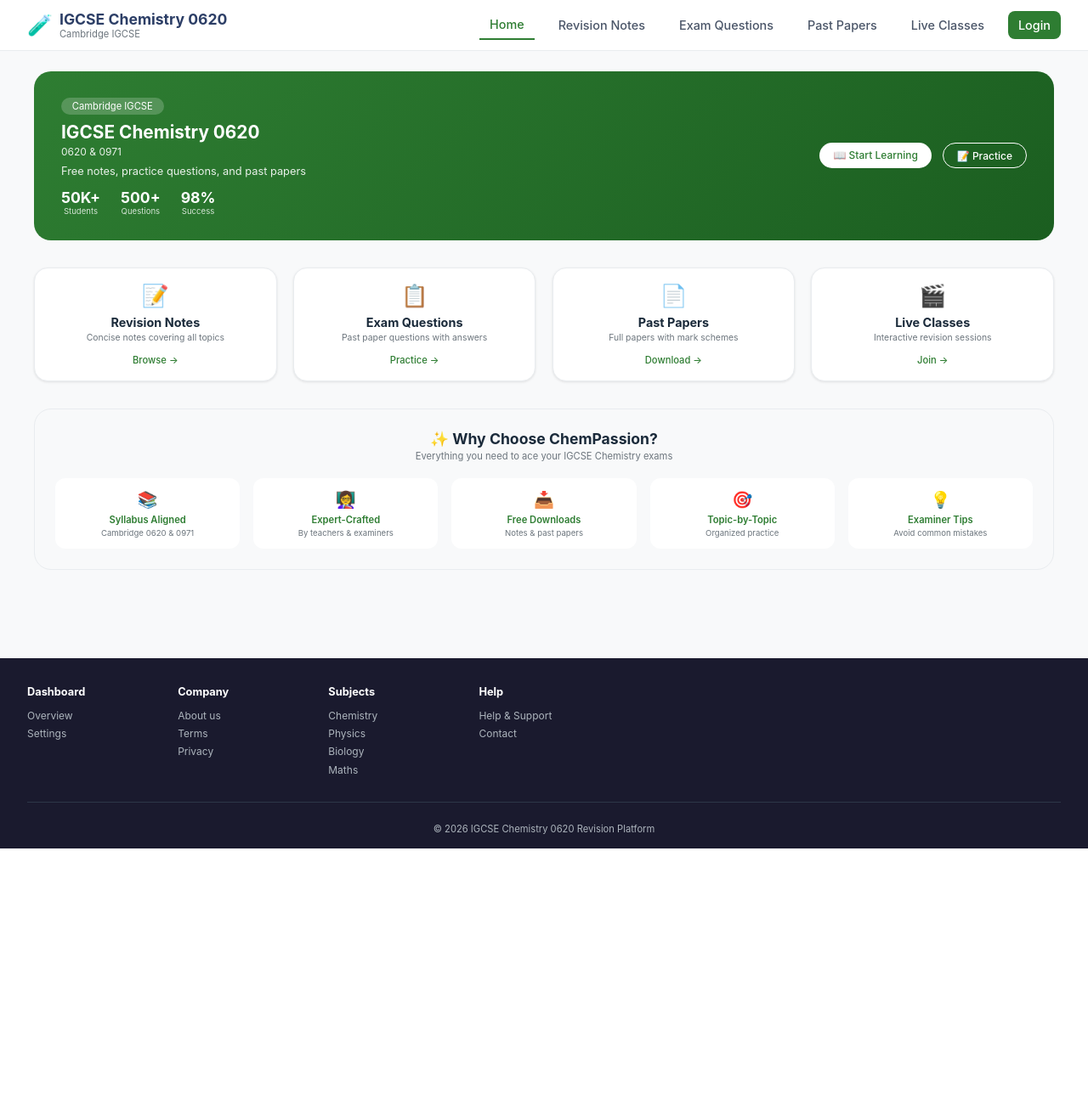
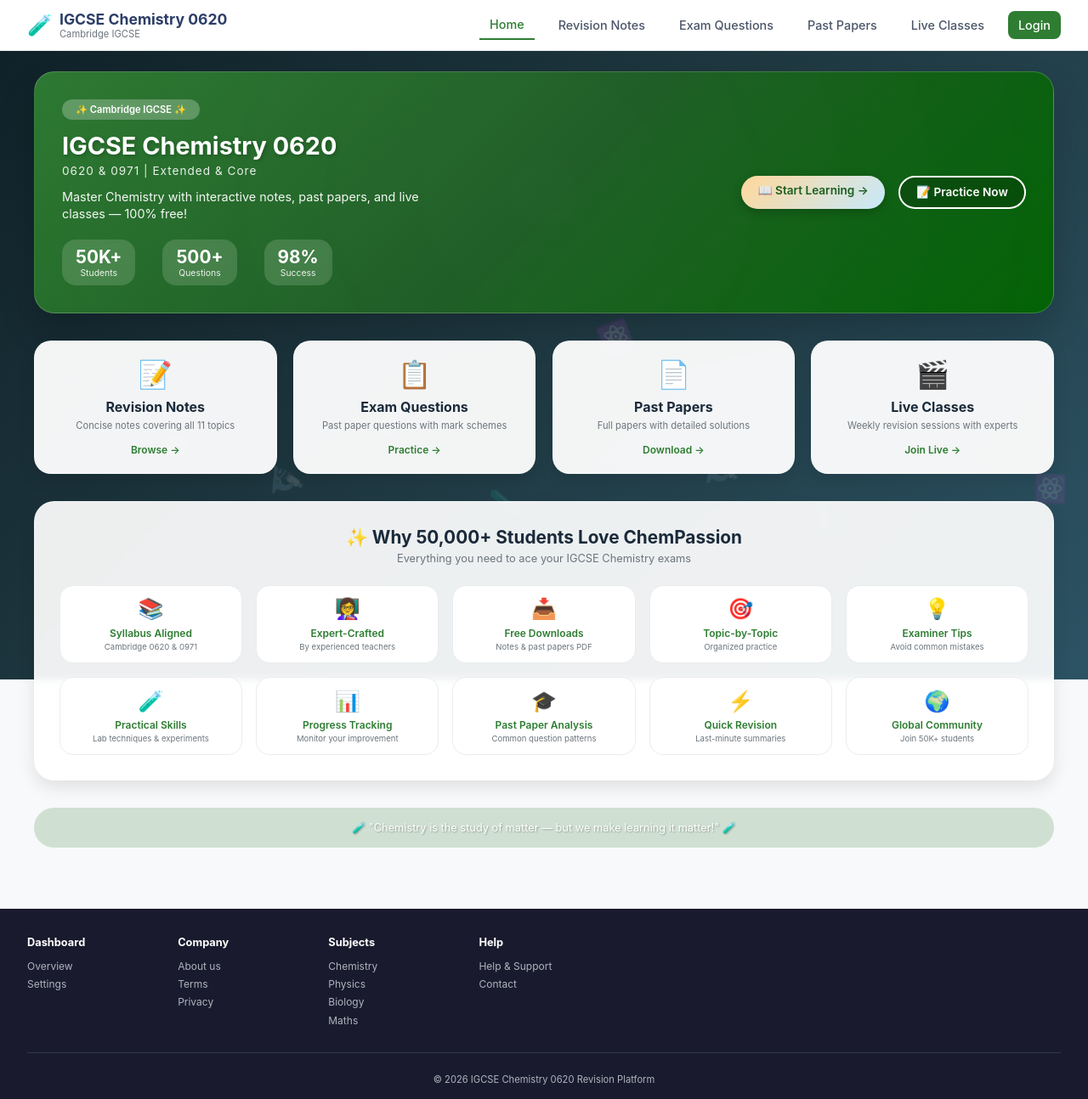
Before and after one commit to haseebahmad89000/Chempassion, a Django app: page / in a window 1280 px wide. Shown: the whole page at 85% size. Before the commit the page ends 999 px from the top, so only its background shows below. Run offline with Django 5.2, Linux system fonts and the light colour scheme.

Commit message:
Animated chemistry background, gradient hero, expanded features

```diff
--- a/pastpapers/templates/pastpapers/home.html
+++ b/pastpapers/templates/pastpapers/home.html
@@ -11,13 +11,41 @@
     .home-container {
         max-width: 1200px;
         margin: 0 auto;
+        position: relative;
+        z-index: 2;
     }
 
-    /* Compact Hero Section */
-    .hero-compact {
-        background: linear-gradient(135deg, #2e7d32 0%, #1b5e20 100%);
-        border-radius: 20px;
-        padding: 1.8rem 2rem;
+    /* Animated Background */
+    .animated-bg {
+        position: fixed;
+        top: 0;
+        left: 0;
+        width: 100%;
+        height: 100%;
+        z-index: 0;
+        overflow: hidden;
+        background: linear-gradient(135deg, #0f2027, #203a43, #2c5364);
+    }
+
+    .floating-molecule {
+        position: absolute;
+        font-size: 2rem;
+        opacity: 0.1;
+        animation: float 20s infinite linear;
+        pointer-events: none;
+    }
+
+    @keyframes float {
+        0% { transform: translateY(100vh) rotate(0deg); opacity: 0.1; }
+        100% { transform: translateY(-20vh) rotate(360deg); opacity: 0.3; }
+    }
+
+    /* Hero Section with Gradient */
+    .hero-gradient {
+        background: linear-gradient(135deg, rgba(46,125,50,0.95) 0%, rgba(27,94,32,0.95) 50%, rgba(0,100,0,0.95) 100%);
+        backdrop-filter: blur(2px);
+        border-radius: 24px;
+        padding: 2rem;
         margin-bottom: 2rem;
         color: white;
         display: flex;
@@ -25,101 +53,140 @@
         align-items: center;
         flex-wrap: wrap;
         gap: 1.5rem;
+        border: 1px solid rgba(255,255,255,0.2);
+        box-shadow: 0 20px 40px rgba(0,0,0,0.2);
+        position: relative;
+        overflow: hidden;
+    }
+
+    .hero-gradient::before {
+        content: "";
+        position: absolute;
+        top: -50%;
+        left: -50%;
+        width: 200%;
+        height: 200%;
+        background: radial-gradient(circle, rgba(255,255,255,0.1) 0%, transparent 70%);
+        animation: pulse 8s infinite;
+        pointer-events: none;
+    }
+
+    @keyframes pulse {
+        0% { transform: scale(1); opacity: 0.3; }
+        50% { transform: scale(1.5); opacity: 0.6; }
+        100% { transform: scale(1); opacity: 0.3; }
     }
 
     .hero-left {
         flex: 2;
+        position: relative;
+        z-index: 2;
     }
 
     .hero-badge {
         display: inline-block;
-        background: rgba(255,255,255,0.2);
-        padding: 0.2rem 0.8rem;
-        border-radius: 20px;
+        background: rgba(255,255,255,0.25);
+        backdrop-filter: blur(4px);
+        padding: 0.3rem 1rem;
+        border-radius: 30px;
         font-size: 0.7rem;
-        margin-bottom: 0.5rem;
+        margin-bottom: 0.8rem;
+        font-weight: 600;
     }
 
     .hero-left h1 {
-        font-size: 1.3rem;
-        margin-bottom: 0.2rem;
+        font-size: 1.8rem;
+        margin-bottom: 0.3rem;
+        text-shadow: 2px 2px 4px rgba(0,0,0,0.2);
     }
 
     .hero-left .exam-code {
-        font-size: 0.75rem;
+        font-size: 0.85rem;
         opacity: 0.9;
-        margin-bottom: 0.5rem;
+        margin-bottom: 0.8rem;
+        letter-spacing: 1px;
     }
 
     .hero-left p {
-        font-size: 0.8rem;
-        opacity: 0.9;
-        max-width: 400px;
+        font-size: 0.9rem;
+        opacity: 0.95;
+        max-width: 450px;
+        line-height: 1.4;
     }
 
     .hero-stats {
         display: flex;
-        gap: 1.5rem;
-        margin-top: 0.8rem;
+        gap: 2rem;
+        margin-top: 1.2rem;
     }
 
     .hero-stat {
         text-align: center;
+        background: rgba(255,255,255,0.15);
+        backdrop-filter: blur(4px);
+        padding: 0.5rem 1rem;
+        border-radius: 16px;
+        min-width: 80px;
     }
 
     .hero-stat .number {
-        font-size: 1.1rem;
+        font-size: 1.3rem;
         font-weight: bold;
     }
 
     .hero-stat .label {
-        font-size: 0.6rem;
-        opacity: 0.8;
+        font-size: 0.65rem;
+        opacity: 0.9;
     }
 
     .hero-right {
         flex: 1;
         text-align: right;
+        position: relative;
+        z-index: 2;
     }
 
     .hero-buttons {
         display: flex;
-        gap: 0.8rem;
+        gap: 1rem;
         justify-content: flex-end;
     }
 
-    .btn-light {
-        background: white;
-        color: #2e7d32;
-        padding: 0.4rem 1rem;
-        border-radius: 30px;
+    .btn-gradient {
+        background: linear-gradient(135deg, #ffd89b, #c7e9fb);
+        color: #1b5e20;
+        padding: 0.6rem 1.2rem;
+        border-radius: 40px;
         text-decoration: none;
-        font-size: 0.75rem;
-        font-weight: 500;
-        transition: all 0.2s;
+        font-size: 0.85rem;
+        font-weight: 600;
+        transition: all 0.3s;
         display: inline-block;
+        box-shadow: 0 4px 12px rgba(0,0,0,0.2);
     }
 
-    .btn-light:hover {
-        transform: translateY(-2px);
-        box-shadow: 0 4px 12px rgba(0,0,0,0.15);
+    .btn-gradient:hover {
+        transform: translateY(-3px);
+        box-shadow: 0 8px 20px rgba(0,0,0,0.3);
     }
 
     .btn-outline-light {
-        border: 1px solid white;
+        border: 2px solid white;
         color: white;
-        padding: 0.4rem 1rem;
-        border-radius: 30px;
+        padding: 0.6rem 1.2rem;
+        border-radius: 40px;
         text-decoration: none;
-        font-size: 0.75rem;
-        font-weight: 500;
-        transition: all 0.2s;
+        font-size: 0.85rem;
+        font-weight: 600;
+        transition: all 0.3s;
         display: inline-block;
+        background: rgba(0,0,0,0.2);
     }
 
     .btn-outline-light:hover {
         background: white;
-        color: #2e7d32;
+        color: #1b5e20;
+        transform: translateY(-3px);
     }
 
     /* Features Grid */
@@ -131,66 +198,71 @@
     }
 
     .feature-card {
-        background: white;
-        border-radius: 16px;
-        padding: 1rem;
+        background: rgba(255,255,255,0.95);
+        backdrop-filter: blur(4px);
+        border-radius: 20px;
+        padding: 1.2rem;
         text-align: center;
-        transition: all 0.2s;
-        border: 1px solid #e9ecef;
+        transition: all 0.3s;
+        border: 1px solid rgba(255,255,255,0.3);
+        box-shadow: 0 8px 20px rgba(0,0,0,0.1);
     }
 
     .feature-card:hover {
-        transform: translateY(-3px);
+        transform: translateY(-5px);
+        background: white;
+        box-shadow: 0 15px 30px rgba(0,0,0,0.2);
         border-color: #2e7d32;
-        box-shadow: 0 8px 20px rgba(46,125,50,0.1);
     }
 
     .feature-icon {
-        font-size: 1.6rem;
-        margin-bottom: 0.5rem;
+        font-size: 2rem;
+        margin-bottom: 0.6rem;
     }
 
     .feature-card h3 {
-        font-size: 0.9rem;
-        margin-bottom: 0.2rem;
+        font-size: 1rem;
+        margin-bottom: 0.3rem;
         color: #1a2a3a;
     }
 
     .feature-card p {
-        font-size: 0.65rem;
+        font-size: 0.7rem;
         color: #6c757d;
-        margin-bottom: 0.5rem;
+        margin-bottom: 0.6rem;
     }
 
     .feature-link {
         color: #2e7d32;
         text-decoration: none;
-        font-size: 0.7rem;
-        font-weight: 500;
+        font-size: 0.75rem;
+        font-weight: 600;
     }
 
     /* Specialities Section */
     .specialities-section {
-        background: #f8f9fa;
-        border-radius: 20px;
-        padding: 1.5rem;
+        background: rgba(255,255,255,0.92);
+        backdrop-filter: blur(4px);
+        border-radius: 24px;
+        padding: 1.8rem;
         margin-bottom: 2rem;
-        border: 1px solid #e9ecef;
+        border: 1px solid rgba(255,255,255,0.3);
+        box-shadow: 0 8px 20px rgba(0,0,0,0.1);
     }
 
     .specialities-header {
         text-align: center;
-        margin-bottom: 1.2rem;
+        margin-bottom: 1.5rem;
     }
 
     .specialities-header h2 {
-        font-size: 1.1rem;
+        font-size: 1.3rem;
         color: #1a2a3a;
-        margin-bottom: 0.2rem;
+        margin-bottom: 0.3rem;
     }
 
     .specialities-header p {
-        font-size: 0.7rem;
+        font-size: 0.8rem;
         color: #6c757d;
     }
 
@@ -204,22 +276,24 @@
     .speciality-item {
         background: white;
         padding: 0.8rem 0.5rem;
-        border-radius: 12px;
-        transition: all 0.2s;
+        border-radius: 16px;
+        transition: all 0.3s;
+        border: 1px solid #e9ecef;
     }
 
     .speciality-item:hover {
-        transform: translateY(-2px);
-        box-shadow: 0 4px 12px rgba(0,0,0,0.05);
+        transform: translateY(-3px);
+        border-color: #2e7d32;
+        box-shadow: 0 8px 20px rgba(46,125,50,0.15);
     }
 
     .speciality-icon {
-        font-size: 1.2rem;
-        margin-bottom: 0.3rem;
+        font-size: 1.5rem;
+        margin-bottom: 0.4rem;
     }
 
     .speciality-title {
-        font-size: 0.7rem;
+        font-size: 0.75rem;
         font-weight: 600;
         color: #2e7d32;
         margin-bottom: 0.2rem;
@@ -230,8 +304,24 @@
         color: #6c757d;
     }
 
+    /* Chemistry Quote */
+    .chemistry-quote {
+        text-align: center;
+        padding: 1rem;
+        background: rgba(46,125,50,0.2);
+        backdrop-filter: blur(4px);
+        border-radius: 40px;
+        margin-top: 1rem;
+    }
+
+    .chemistry-quote p {
+        font-size: 0.8rem;
+        color: white;
+        text-shadow: 1px 1px 2px rgba(0,0,0,0.3);
+    }
+
     @media (max-width: 768px) {
-        .hero-compact {
+        .hero-gradient {
             flex-direction: column;
             text-align: center;
         }
@@ -250,17 +340,34 @@
         .specialities-grid {
             grid-template-columns: repeat(2, 1fr);
         }
+        .hero-left h1 {
+            font-size: 1.3rem;
+        }
     }
 </style>
 
+<!-- Animated Background with Molecules -->
+<div class="animated-bg">
+    <div class="floating-molecule" style="left: 5%; animation-duration: 18s;">🧪</div>
+    <div class="floating-molecule" style="left: 15%; animation-duration: 22s; font-size: 1.5rem;">⚛️</div>
+    <div class="floating-molecule" style="left: 25%; animation-duration: 25s;">🔬</div>
+    <div class="floating-molecule" style="left: 35%; animation-duration: 20s;">🧫</div>
+    <div class="floating-molecule" style="left: 45%; animation-duration: 28s;">🧪</div>
+    <div class="floating-molecule" style="left: 55%; animation-duration: 15s;">⚛️</div>
+    <div class="floating-molecule" style="left: 65%; animation-duration: 24s;">🔬</div>
+    <div class="floating-molecule" style="left: 75%; animation-duration: 30s;">🧫</div>
+    <div class="floating-molecule" style="left: 85%; animation-duration: 19s;">🧪</div>
+    <div class="floating-molecule" style="left: 95%; animation-duration: 26s;">⚛️</div>
+</div>
+
 <div class="home-container">
-    <!-- Compact Hero Section -->
-    <div class="hero-compact">
+    <!-- Gradient Hero Section -->
+    <div class="hero-gradient">
         <div class="hero-left">
-            <div class="hero-badge">Cambridge IGCSE</div>
+            <div class="hero-badge">✨ Cambridge IGCSE ✨</div>
             <h1>IGCSE Chemistry 0620</h1>
-            <div class="exam-code">0620 & 0971</div>
-            <p>Free notes, practice questions, and past papers</p>
+            <div class="exam-code">0620 & 0971 | Extended & Core</div>
+            <p>Master Chemistry with interactive notes, past papers, and live classes — 100% free!</p>
             <div class="hero-stats">
                 <div class="hero-stat">
                     <div class="number">50K+</div>
@@ -278,8 +385,8 @@
         </div>
         <div class="hero-right">
             <div class="hero-buttons">
-                <a href="{% url 'revision_notes' %}" class="btn-light">📖 Start Learning</a>
-                <a href="{% url 'exam_questions' %}" class="btn-outline-light">📝 Practice</a>
+                <a href="{% url 'revision_notes' %}" class="btn-gradient">📖 Start Learning →</a>
+                <a href="{% url 'exam_questions' %}" class="btn-outline-light">📝 Practice Now</a>
             </div>
         </div>
     </div>
@@ -289,33 +396,33 @@
         <div class="feature-card">
             <div class="feature-icon">📝</div>
             <h3>Revision Notes</h3>
-            <p>Concise notes covering all topics</p>
+            <p>Concise notes covering all 11 topics</p>
             <a href="{% url 'revision_notes' %}" class="feature-link">Browse →</a>
         </div>
         <div class="feature-card">
             <div class="feature-icon">📋</div>
             <h3>Exam Questions</h3>
-            <p>Past paper questions with answers</p>
+            <p>Past paper questions with mark schemes</p>
             <a href="{% url 'exam_questions' %}" class="feature-link">Practice →</a>
         </div>
         <div class="feature-card">
             <div class="feature-icon">📄</div>
             <h3>Past Papers</h3>
-            <p>Full papers with mark schemes</p>
+            <p>Full papers with detailed solutions</p>
             <a href="{% url 'past_papers' %}" class="feature-link">Download →</a>
         </div>
         <div class="feature-card">
             <div class="feature-icon">🎬</div>
             <h3>Live Classes</h3>
-            <p>Interactive revision sessions</p>
-            <a href="{% url 'live_classes' %}" class="feature-link">Join →</a>
+            <p>Weekly revision sessions with experts</p>
+            <a href="{% url 'live_classes' %}" class="feature-link">Join Live →</a>
         </div>
     </div>
 
     <!-- Specialities Section -->
     <div class="specialities-section">
         <div class="specialities-header">
-            <h2>✨ Why Choose ChemPassion?</h2>
+            <h2>✨ Why 50,000+ Students Love ChemPassion</h2>
             <p>Everything you need to ace your IGCSE Chemistry exams</p>
         </div>
         <div class="specialities-grid">
@@ -327,12 +434,12 @@
             <div class="speciality-item">
                 <div class="speciality-icon">👩‍🏫</div>
                 <div class="speciality-title">Expert-Crafted</div>
-                <div class="speciality-desc">By teachers & examiners</div>
+                <div class="speciality-desc">By experienced teachers</div>
             </div>
             <div class="speciality-item">
                 <div class="speciality-icon">📥</div>
                 <div class="speciality-title">Free Downloads</div>
-                <div class="speciality-desc">Notes & past papers</div>
+                <div class="speciality-desc">Notes & past papers PDF</div>
             </div>
             <div class="speciality-item">
                 <div class="speciality-icon">🎯</div>
@@ -344,7 +451,37 @@
                 <div class="speciality-title">Examiner Tips</div>
                 <div class="speciality-desc">Avoid common mistakes</div>
             </div>
+            <div class="speciality-item">
+                <div class="speciality-icon">🧪</div>
+                <div class="speciality-title">Practical Skills</div>
+                <div class="speciality-desc">Lab techniques & experiments</div>
+            </div>
+            <div class="speciality-item">
+                <div class="speciality-icon">📊</div>
+                <div class="speciality-title">Progress Tracking</div>
+                <div class="speciality-desc">Monitor your improvement</div>
+            </div>
+            <div class="speciality-item">
+                <div class="speciality-icon">🎓</div>
+                <div class="speciality-title">Past Paper Analysis</div>
+                <div class="speciality-desc">Common question patterns</div>
+            </div>
+            <div class="speciality-item">
+                <div class="speciality-icon">⚡</div>
+                <div class="speciality-title">Quick Revision</div>
+                <div class="speciality-desc">Last-minute summaries</div>
+            </div>
+            <div class="speciality-item">
+                <div class="speciality-icon">🌍</div>
+                <div class="speciality-title">Global Community</div>
+                <div class="speciality-desc">Join 50K+ students</div>
+            </div>
         </div>
+    </div>
+
+    <!-- Chemistry Quote -->
+    <div class="chemistry-quote">
+        <p>🧪 "Chemistry is the study of matter — but we make learning it matter!" 🧪</p>
     </div>
 </div>
 {% endblock %}
```
